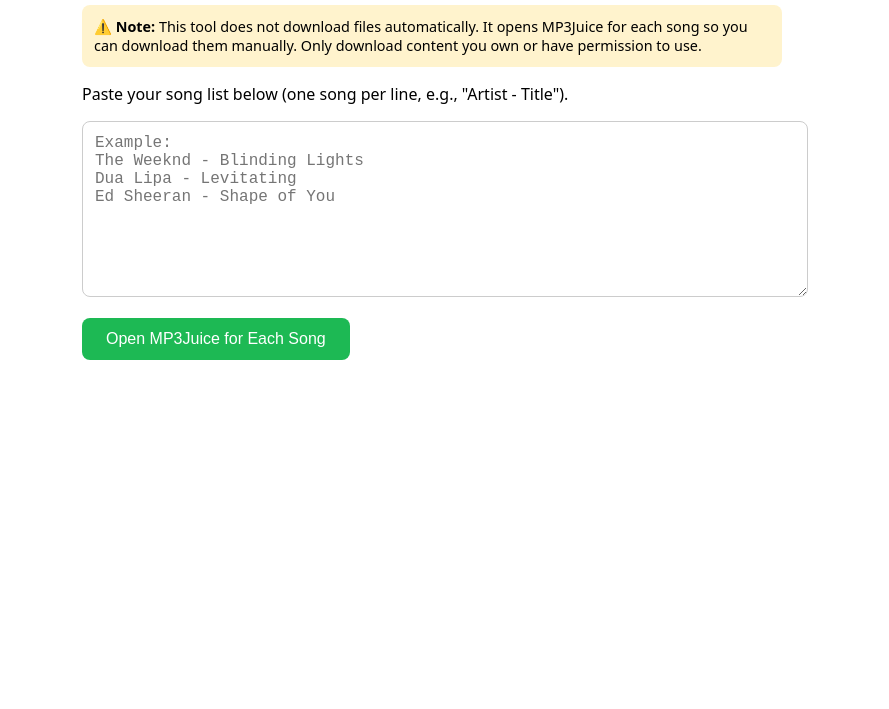
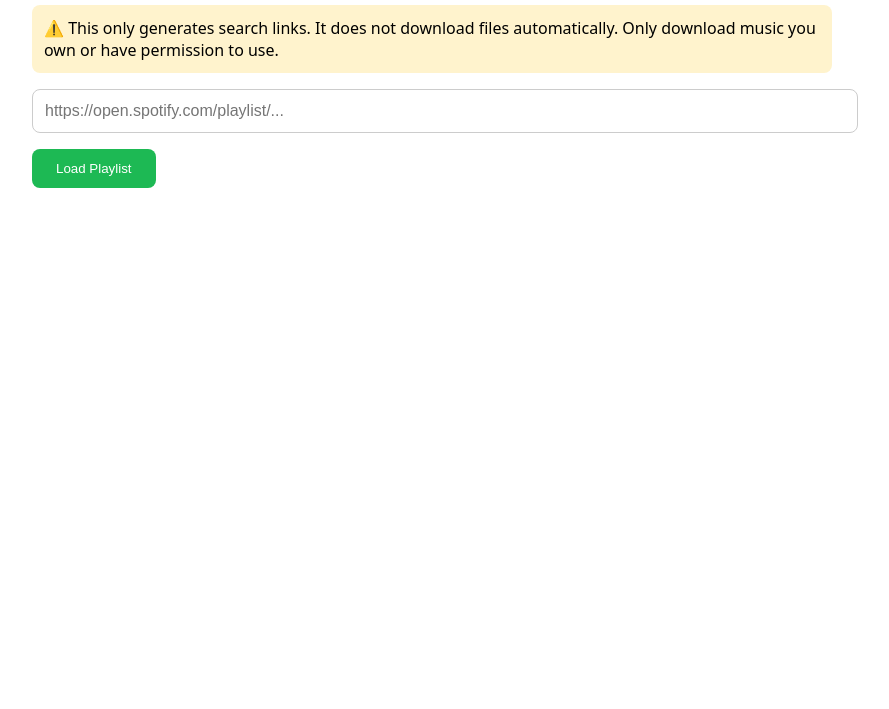
Before and after one commit to bizbobotwitch/Cd, a plain HTML site: page index.html in a window 1280 px wide. Shown: the part 91-800 px from the top of the page, without its empty margins (208-1097 px from the left). Drawn offline with Linux system fonts and the light colour scheme.

Commit message:
Update HTML structure and styling for playlist tool

```diff
--- a/index.html
+++ b/index.html
@@ -1,61 +1,53 @@
 <!DOCTYPE html>
-<html lang="en">
+<html>
 <head>
   <meta charset="UTF-8">
-    <meta name="viewport" content="width=device-width, initial-scale=1.0">
-    <title>Playlist Download Helper</title>
+  <title>Spotify Playlist → MP3Juice Links</title>
   <style>
-        body { font-family: system-ui, sans-serif; max-width: 700px; margin: 2rem auto; padding: 0 1rem; }
-        textarea { width: 100%; height: 150px; padding: 0.75rem; font-size: 1rem; border: 1px solid #ccc; border-radius: 8px; }
-        button { margin-top: 1rem; padding: 0.75rem 1.5rem; font-size: 1rem; background: #1db954; color: #fff; border: none; border-radius: 8px; cursor: pointer; }
-        button:hover { background: #1ed760; }
-        .song-list { margin-top: 1.5rem; }
+    body { font-family: system-ui, sans-serif; max-width: 800px; margin: 2rem auto; padding: 0 1rem; }
+    input { width: 100%; padding: 0.75rem; font-size: 1rem; border: 1px solid #ccc; border-radius: 8px; }
+    button { margin-top: 1rem; padding: 0.75rem 1.5rem; background: #1db954; color: #fff; border: none; border-radius: 8px; cursor: pointer; }
     .song-item { display: flex; align-items: center; gap: 0.5rem; padding: 0.5rem 0; border-bottom: 1px solid #eee; }
     .song-item a { color: #1db954; text-decoration: none; font-weight: 600; }
-        .song-item a:hover { text-decoration: underline; }
-        .note { background: #fff3cd; padding: 0.75rem; border-radius: 8px; margin-bottom: 1rem; font-size: 0.9rem; }
+    .warning { background: #fff3cd; padding: 0.75rem; border-radius: 8px; margin-bottom: 1rem; }
   </style>
 </head>
 <body>
-    <h1>Playlist → MP3Juice Helper</h1>
-    <div class="note">
-        ⚠️ <strong>Note:</strong> This tool does not download files automatically. It opens MP3Juice for each song so you can download them manually. Only download content you own or have permission to use.
+  <h1>Spotify Playlist → MP3Juice Links</h1>
+  <div class="warning">
+    ⚠️ This only generates search links. It does not download files automatically. Only download music you own or have permission to use.
   </div>
 
-    <p>Paste your song list below (one song per line, e.g., "Artist - Title").</p>
-    <textarea id="songInput" placeholder="Example:
-The Weeknd - Blinding Lights
-Dua Lipa - Levitating
-Ed Sheeran - Shape of You"></textarea>
-    <button onclick="generateLinks()">Open MP3Juice for Each Song</button>
-
-    <div id="results" class="song-list"></div>
+  <input id="playlistUrl" placeholder="https://open.spotify.com/playlist/..." />
+  <button onclick="loadPlaylist()">Load Playlist</button>
+  <div id="results"></div>
 
   <script>
-        function generateLinks() {
-            const input = document.getElementById('songInput').value.trim();
-            const resultsDiv = document.getElementById('results');
-            resultsDiv.innerHTML = '';
+    async function loadPlaylist() {
+      const url = document.getElementById('playlistUrl').value.trim();
+      const results = document.getElementById('results');
+      results.innerHTML = 'Loading...';
 
-            if (!input) {
-                resultsDiv.innerHTML = '<p>Please paste at least one song.</p>';
+      const res = await fetch(`/api/playlist?url=${encodeURIComponent(url)}`);
+      const data = await res.json();
+
+      if (data.error) {
+        results.innerHTML = `<p>Error: ${data.error}</p>`;
         return;
       }
 
-            const songs = input.split('\n').map(s => s.trim()).filter(s => s.length > 0);
-
-            songs.forEach((song, index) => {
-                const query = encodeURIComponent(song);
-                const url = `https://mp3juice.sc/search?q=${query}`;
-
-                const item = document.createElement('div');
-                item.className = 'song-item';
-                item.innerHTML = `
-                    <span>${index + 1}.</span>
-                    <span>${song}</span>
-                    <a href="${url}" target="_blank" rel="noopener">Open on MP3Juice</a>
+      results.innerHTML = '';
+      data.tracks.forEach((track, i) => {
+        const query = encodeURIComponent(`${track.artists} - ${track.name}`);
+        const mp3Url = `https://mp3juice.sc/search?q=${query}`;
+        const div = document.createElement('div');
+        div.className = 'song-item';
+        div.innerHTML = `
+          <span>${i + 1}.</span>
+          <span>${track.artists} - ${track.name}</span>
+          <a href="${mp3Url}" target="_blank" rel="noopener">Open on MP3Juice</a>
         `;
-                resultsDiv.appendChild(item);
+        results.appendChild(div);
       });
     }
   </script>
```
Lines whose indentation alone changed are shown as unchanged.
